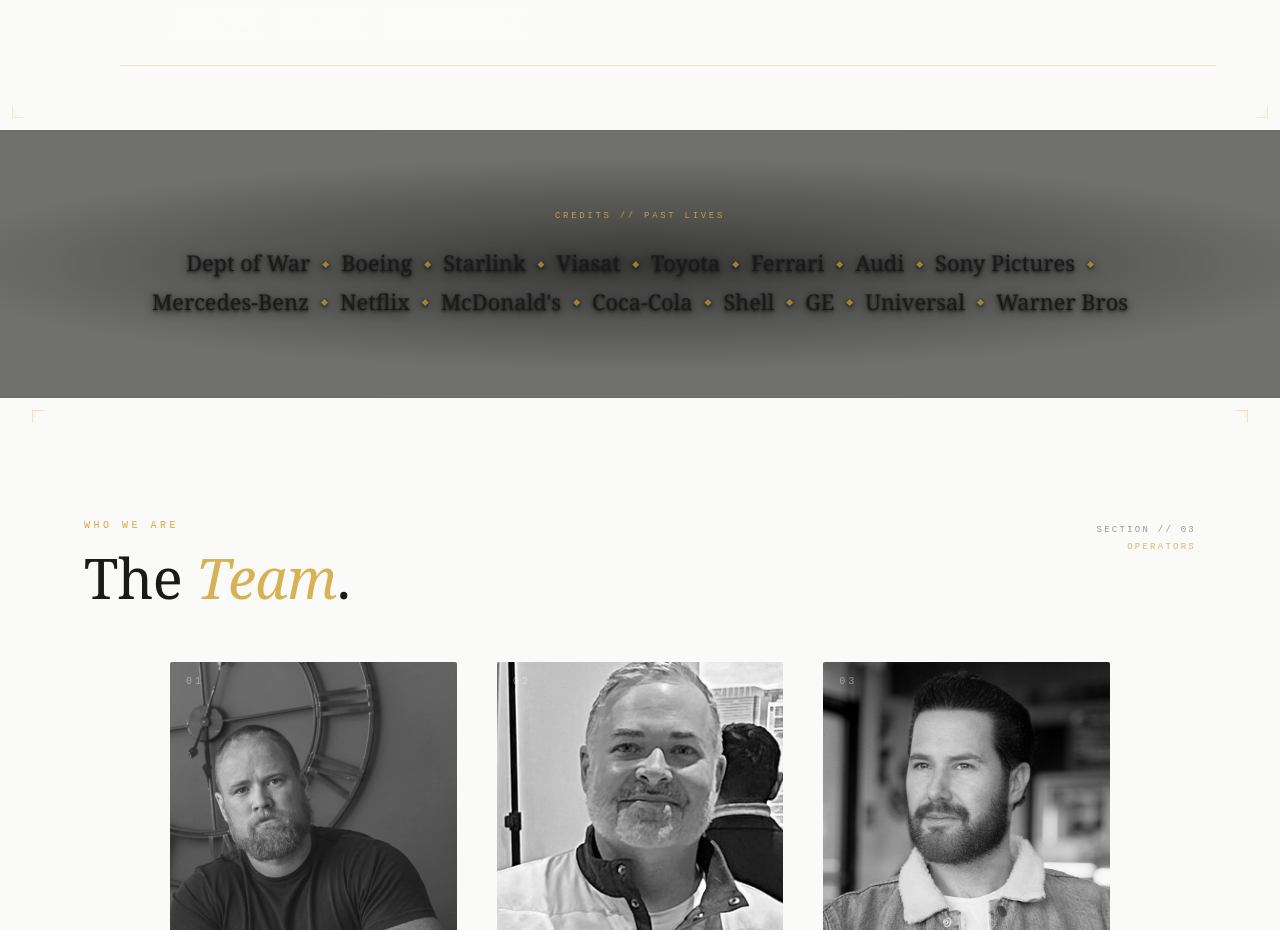
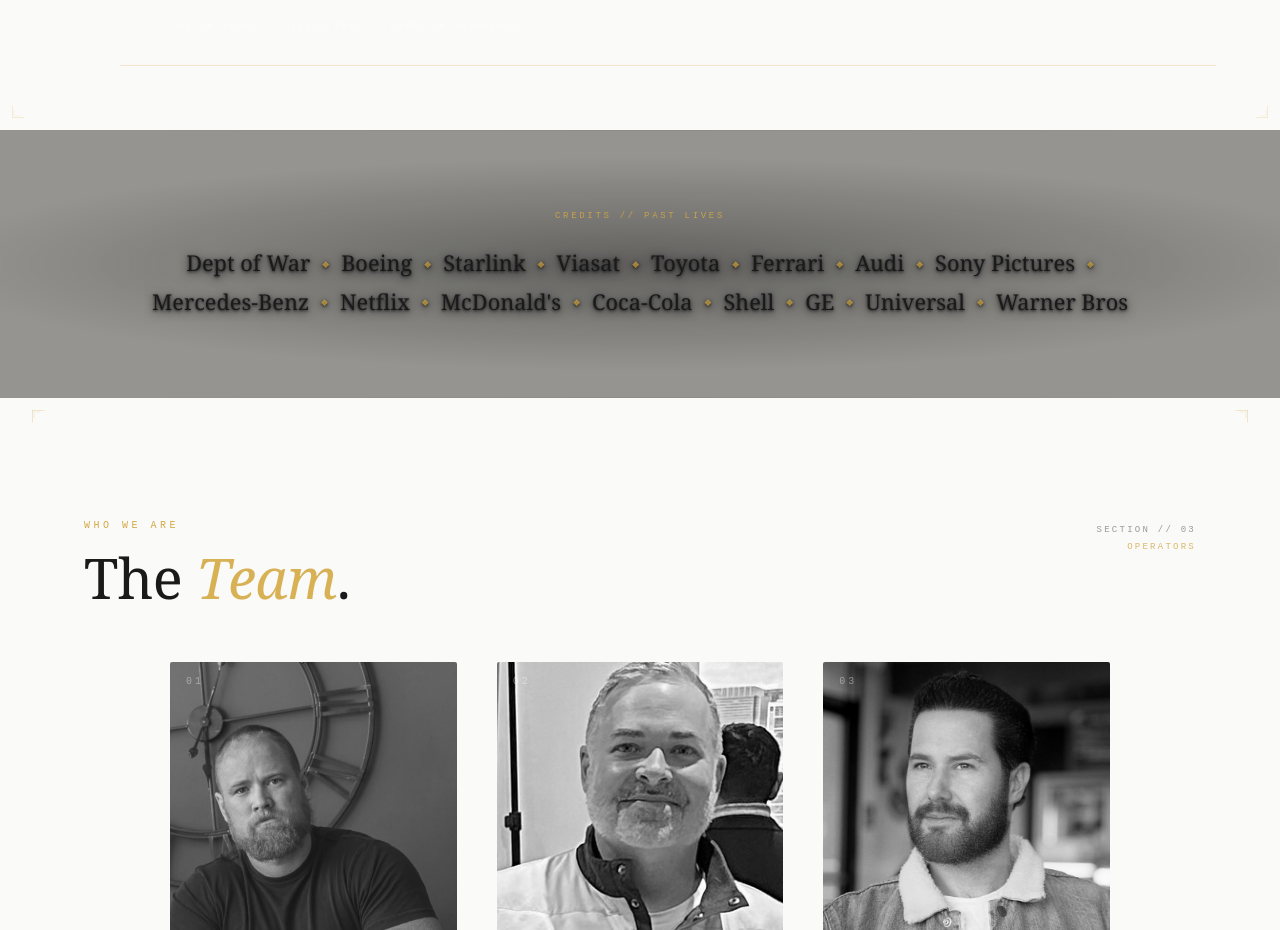
Before and after one commit to tylinegar-cirth/wardesk, a Next.js app: page /studio in a window 1280 px wide. Shown: the part 1826-2756 px from the top of the page. Built offline with nearby package versions, Linux system fonts and the light colour scheme; no server answers; the database is empty.

Commit message:
Brighten brands reel — lift video + reduce overlay darkening
Video filter: brightness 0.55 -> 0.72, saturation 0.78 -> 0.82
Black overlay: 0.55 -> 0.4
Center vignette: 0.5 -> 0.35

Keeps the text-shadow on brand names for continued legibility but
lets the reel actually read through.

```diff
--- a/src/components/studio/StudioBrands.tsx
+++ b/src/components/studio/StudioBrands.tsx
@@ -68,17 +68,17 @@
           src="/brands-reel.mp4"
           className="absolute inset-0 w-full h-full object-cover pointer-events-none hidden md:block z-[0]"
           style={{
-            filter: "contrast(1.05) brightness(0.55) saturate(0.78)",
+            filter: "contrast(1.05) brightness(0.72) saturate(0.82)",
           }}
           onError={() => setVideoFailed(true)}
         />
       )}
 
-      {/* Heavy darkening overlay so brand names stay readable */}
+      {/* Darkening overlay so brand names stay readable */}
       <div
         className="absolute inset-0 z-[1] pointer-events-none hidden md:block"
         style={{
-          background: "rgba(0,0,0,0.55)",
+          background: "rgba(0,0,0,0.4)",
         }}
       />
       {/* Warm gold multiply tint matching the rest of the page */}
@@ -94,7 +94,7 @@
         className="absolute inset-0 z-[1] pointer-events-none hidden md:block"
         style={{
           background:
-            "radial-gradient(ellipse 70% 50% at center, rgba(0,0,0,0.5) 0%, transparent 80%)",
+            "radial-gradient(ellipse 70% 50% at center, rgba(0,0,0,0.35) 0%, transparent 80%)",
         }}
       />
 
```
